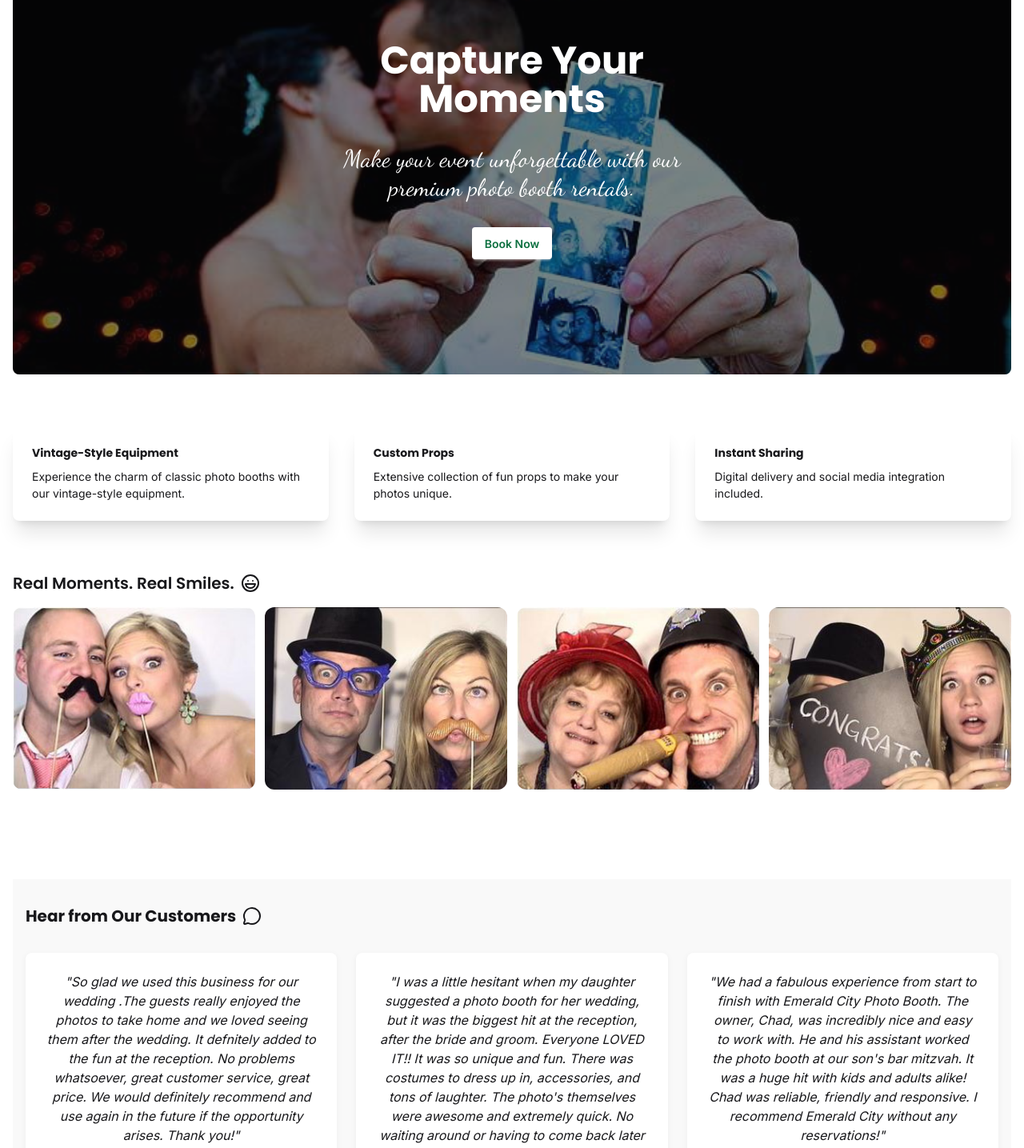
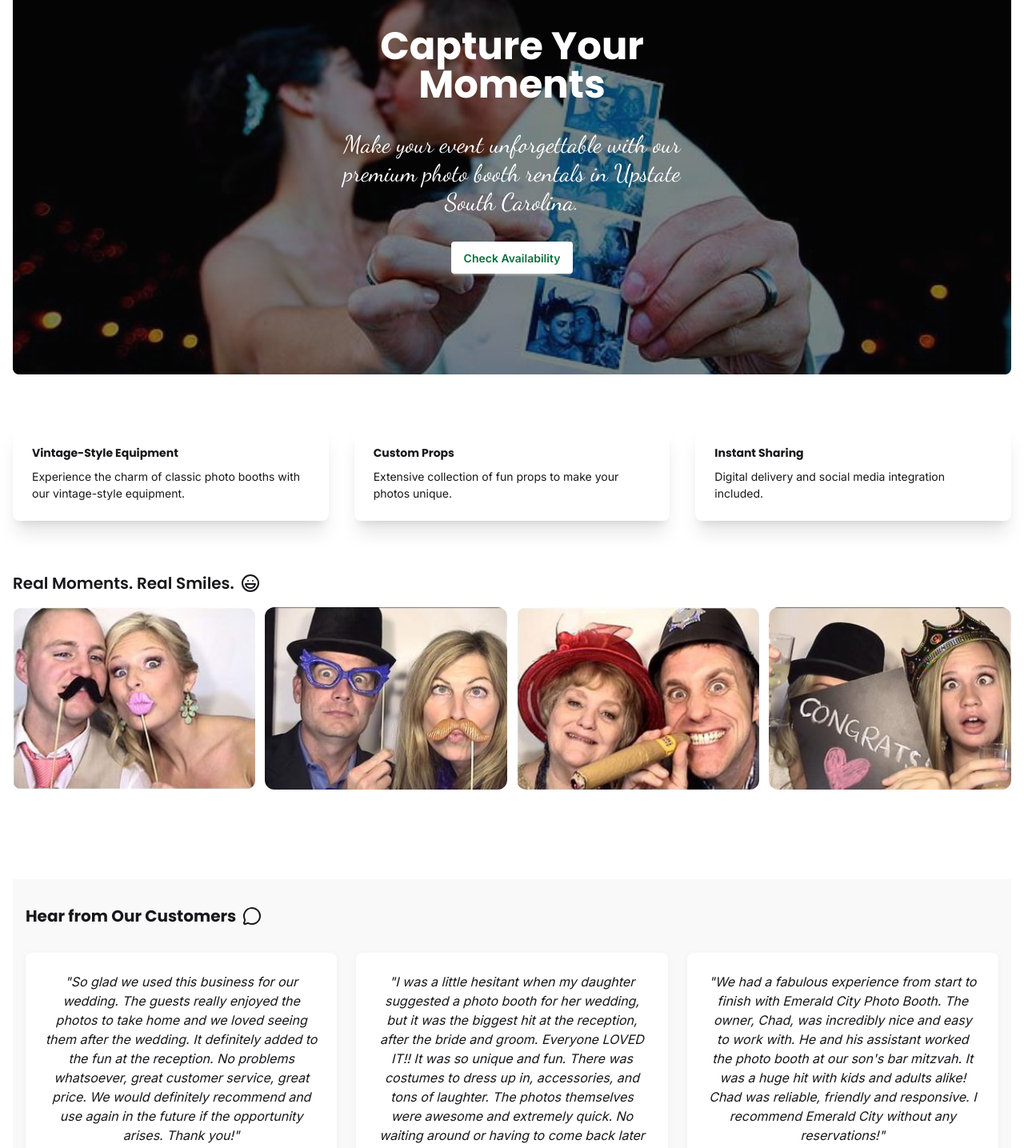
Before and after one commit to v-mcnett/ecpb-2026, a Next.js app: page /home in a window 1280 px wide. Shown: the part 320-1755 px from the top of the page at 80% size. Built offline with nearby package versions, Linux system fonts and the light colour scheme.

Commit message:
updating wording to include location fixing testimonials

```diff
--- a/src/app/(pages)/home/page.tsx
+++ b/src/app/(pages)/home/page.tsx
@@ -23,9 +23,9 @@ export default function Home() {
           <div className="max-w-md">
             <h1 className={`text-5xl font-bold text-white`}>Capture Your Moments</h1>
             <p className={`text-3xl py-8 text-white ${dancingScript.className}`}>
-              Make your event unforgettable with our premium photo booth rentals.
+              Make your event unforgettable with our premium photo booth rentals in Upstate South Carolina.
             </p>
-            <Link href="/book" className="btn bg-white text-primary border-white hover:bg-gray-100 hover:text-primary">Book Now</Link>
+            <Link href="/book" className="btn bg-white text-primary border-white hover:bg-gray-100 hover:text-primary">Check Availability</Link>
           </div>
         </div>
       </section>
@@ -93,7 +93,7 @@ export default function Home() {
         <p className="mb-8">
           Contact us today to check availability for your date.
         </p>
-        <Link href="/contact" className="btn btn-secondary">Book Now</Link>
+        <Link href="/contact" className="btn btn-secondary">Check Availability & Pricing</Link>
 
       </section>
 
--- a/src/components/forms/ContactForm.tsx
+++ b/src/components/forms/ContactForm.tsx
@@ -3,9 +3,10 @@
 import { Mail, Phone } from 'lucide-react';
 
 export default function ContactForm() {
-    const handleSubmit = async (formData: React.FormEvent<HTMLFormElement>) => {
-    formData.preventDefault();
-    const formDataObj = new FormData(formData.currentTarget);
+    const handleSubmit = async (event: React.FormEvent<HTMLFormElement>) => {
+    event.preventDefault();
+    const form = event.currentTarget;
+    const formDataObj = new FormData(form);
     const data = {
       name: formDataObj.get('name') as string,
       email: formDataObj.get('email') as string,
@@ -24,7 +25,7 @@ export default function ContactForm() {
     // Handle success/error
     if (response.ok) {
       alert('Message sent successfully!');
-      formData.currentTarget.reset();
+      form.reset();
     } else {
       alert('Failed to send message. Please try again later.');
     }
--- a/src/components/testimonials/testimonialList.tsx
+++ b/src/components/testimonials/testimonialList.tsx
@@ -4,21 +4,24 @@ import { MessageCircle } from 'lucide-react';
 const testimonials = [
     {
         name: 'Brenna',
-        text: 'So glad we used this business for our wedding .The guests really enjoyed the photos to take home and we loved seeing them after the wedding. It defnitely added to the fun at the reception. No problems whatsoever, great customer service, great price. We would definitely recommend and use again in the future if the opportunity arises. Thank you!',
+        text: 'So glad we used this business for our wedding. The guests really enjoyed the photos to take home and we loved seeing them after the wedding. It definitely added to the fun at the reception. No problems whatsoever, great customer service, great price. We would definitely recommend and use again in the future if the opportunity arises. Thank you!',
         title: '',
-        stars: 5
+        stars: 5,
+        event: 'Wedding',
     },
     {
         name: 'CL',
-        text: 'I was a little hesitant when my daughter suggested a photo booth for her wedding, but it was the biggest hit at the reception, after the bride and groom. Everyone LOVED IT!! It was so unique and fun. There was costumes to dress up in, accessories, and tons of laughter. The photo\'s themselves were awesome and extremely quick. No waiting around or having to come back later to pick them up.',
+        text: 'I was a little hesitant when my daughter suggested a photo booth for her wedding, but it was the biggest hit at the reception, after the bride and groom. Everyone LOVED IT!! It was so unique and fun. There was costumes to dress up in, accessories, and tons of laughter. The photos themselves were awesome and extremely quick. No waiting around or having to come back later to pick them up.',
         title: '',
-        stars: 4
+        stars: 4,
+        event: 'Wedding',
     },
     {
         name: 'Tracy',
         text: 'We had a fabulous experience from start to finish with Emerald City Photo Booth. The owner, Chad, was incredibly nice and easy to work with. He and his assistant worked the photo booth at our son\'s bar mitzvah. It was a huge hit with kids and adults alike! Chad was reliable, friendly and responsive. I recommend Emerald City without any reservations!',
         title: '',
-        stars: 4.5
+        stars: 4.5,
+        event: 'Bar Mitzvah',
     },
 ];
 
@@ -50,6 +53,7 @@ export default function TestimonialList() {
                         </p>
                         <div>
                             <strong>{testimonial.name}</strong>
+                            <i> - {testimonial.event}</i>
                             <div style={{ color: '#888', fontSize: '0.95rem' }}>{testimonial.title}</div>
                         </div>
                     </div>
```
